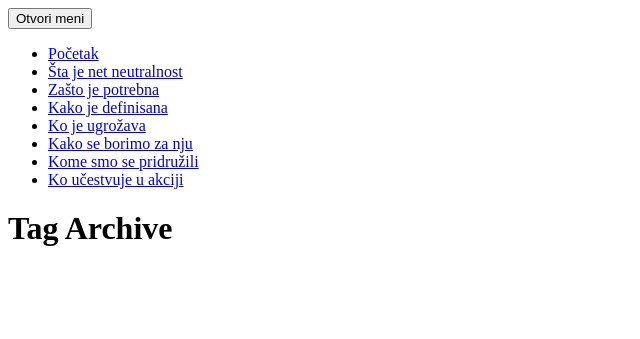
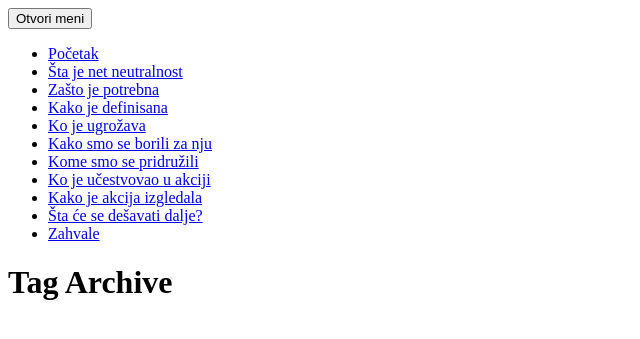
Before and after one commit to aleksandar-todorovic/netneutralnost.com, a Jekyll site: the page built from tags/index.html, in a window 1280 px wide. Shown: the top 339 px of the page, without its empty margins (0-640 px from the left). Built offline with Jekyll 4.4.1, drawn with Linux system fonts in a browser that asks for light colours; nearby versions of some CDN libraries; library files that are not in the unit come from our copies; comment, search, counter and statistics services are not loaded.

Commit message:
Finalna verzija sajta

```diff
--- a/_includes/nav.html
+++ b/_includes/nav.html
@@ -6,8 +6,11 @@
 			<li><a href="#zasto-je-potrebna">Zašto je potrebna</a></li>
 			<li><a href="#kako-je-definisana">Kako je definisana</a></li>
 			<li><a href="#ko-je-ugrozava">Ko je ugrožava</a></li>
-			<li><a href="#kako-se-borimo-za-nju">Kako se borimo za nju</a></li>
+			<li><a href="#kako-se-borimo-za-nju">Kako smo se borili za nju</a></li>
 			<li><a href="#kome-smo-se-pridruzili">Kome smo se pridružili</a></li>
-			<li><a href="#ko-ucestvuje-u-akciji">Ko učestvuje u akciji</a></li>
+			<li><a href="#ko-ucestvuje-u-akciji">Ko je učestvovao u akciji</a></li>
+			<li><a href="#kako-je-akcija-izgledala">Kako je akcija izgledala</a></li>
+			<li><a href="#sta-dalje">Šta će se dešavati dalje?</a></li>
+			<li><a href="#zahvale">Zahvale</a></li>
 		</ul><!-- /.dl-menu -->
 	</nav><!-- /.dl-menuwrapper -->
```
Also changed, not shown: _layouts/post.html (+1 -35 lines), index.md (+38 -13 lines), assets/img/primjeri/balkan-io.png (added), assets/img/primjeri/kompjuteras.png (added).
